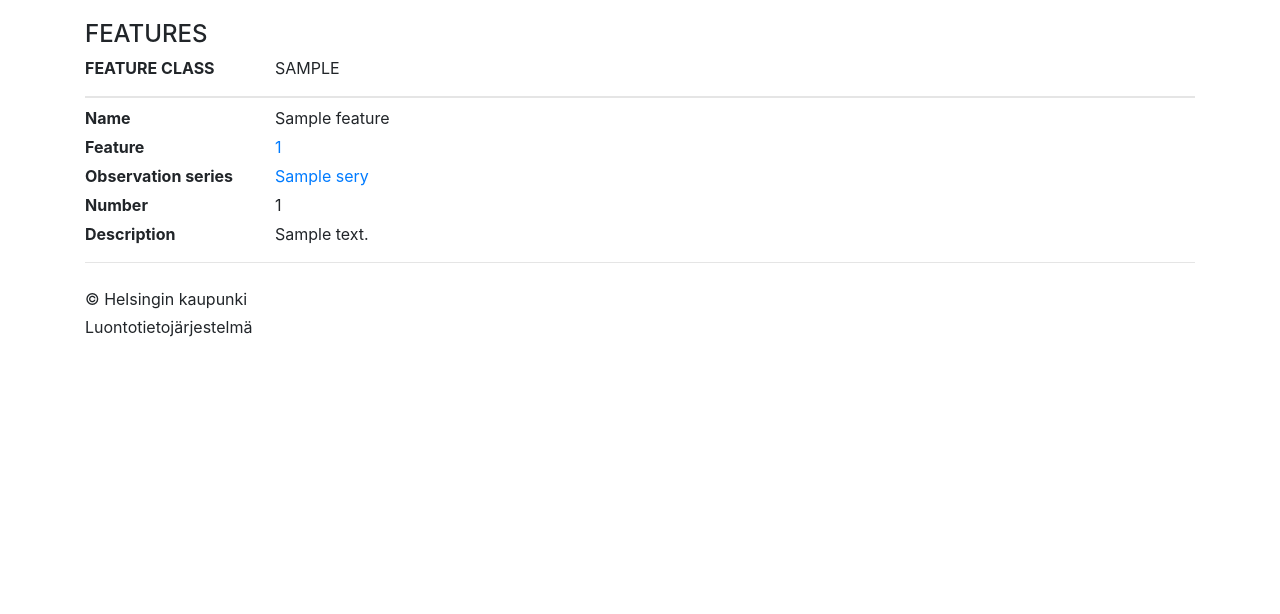
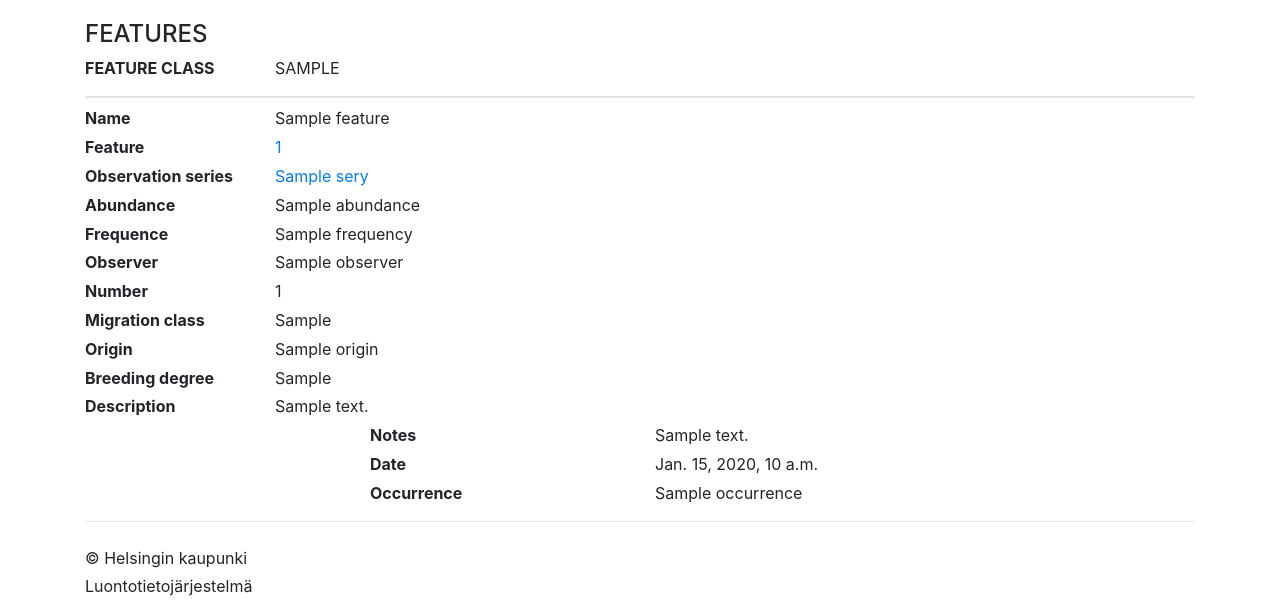
Before and after one commit to seitztimo/ltj, a Django app: template nature/templates/nature/reports/species-report.html in a window 1280 px wide. Shown: the part 386-1000 px from the top of the page. Before the commit the page ends 723 px from the top, so only its background shows below. Run offline with Django 3.2, Linux system fonts and the light colour scheme; the template is opened without the code that fills it: most values are stand-ins (such as "Sample title", 1, 10 or a date in 2020); some libraries are stand-ins or nearby versions.

Commit message:
Add missing fields to feature observations in species report

```diff
--- a/nature/templates/nature/reports/species-report.html
+++ b/nature/templates/nature/reports/species-report.html
@@ -72,7 +72,7 @@
         <hr class="mb-4">
     {% endif %}
 
-    <!-- Features -->
+    <!-- Features observations -->
     {% if observations %}
         <h4 class="text-uppercase">{% trans "Features" %}</h4>
         {% for observation in observations %}
@@ -86,7 +86,7 @@
                         <div class="col-sm-10 text-uppercase">{% firstof feature_class.super_class feature_class %}</div>
                     </div>
                     {% if feature_class.super_class %}
-                        {# if feature class has a super_class, its actuallyclass is displayed as subclass  #}
+                        {# if feature class has a super_class, feature class is displayed as subclass  #}
                         <div class="row">
                             <div class="col-sm-2 font-weight-bold text-uppercase">{% trans "subclass" %}</div>
                             <div class="col-sm-10 text-uppercase">{{ feature_class }}</div>
@@ -121,21 +121,83 @@
                 </div>
             {% endif %}
 
+            {% if observation.abundance and not observation.abundance.is_empty %}
+                <div class="row">
+                    <b class="col-sm-2">{% trans "Abundance" %}</b>
+                    <div class="col-sm-10">{{ observation.abundance }}</div>
+                </div>
+            {% endif %}
+
+            {% if observation.frequency and not observation.frequency.is_empty %}
+                <div class="row">
+                    <b class="col-sm-2">{% trans "Frequence" %}</b>
+                    <div class="col-sm-10">{{ observation.frequency }}</div>
+                </div>
+            {% endif %}
+
+            {% if observation.observer %}
+                <div class="row">
+                    <b class="col-sm-2">{% trans "Observer" %}</b>
+                    <div class="col-sm-10">{{ observation.observer }}</div>
+                </div>
+            {% endif %}
+
             {% if observation.number %}
                 <div class="row">
                     <b class="col-sm-2">{% trans "Number" %}</b>
-                    <div class="col-sm-10">
-                        {{ observation.number }}
-                    </div>
+                    <div class="col-sm-10">{{ observation.number }}</div>
+                </div>
+            {% endif %}
+
+            {% if observation.migration_class and not observation.migration_class.is_empty %}
+                <div class="row">
+                    <b class="col-sm-2">{% trans "Migration class" %}</b>
+                    <div class="col-sm-10">{{ observation.migration_class }}</div>
+                </div>
+            {% endif %}
+
+            {% if observation.origin and not observation.origin.is_empty %}
+                <div class="row">
+                    <b class="col-sm-2">{% trans "Origin" %}</b>
+                    <div class="col-sm-10">{{ observation.origin}}</div>
+                </div>
+            {% endif %}
+
+            {% if observation.breeding_degree and not observation.breeding_degree.is_empty %}
+                <div class="row">
+                    <b class="col-sm-2">{% trans "Breeding degree" %}</b>
+                    <div class="col-sm-10">{{ observation.breeding_degree}}</div>
                 </div>
             {% endif %}
 
             {% if observation.description %}
                 <div class="row">
                     <b class="col-sm-2">{% trans "Description" %}</b>
-                    <div class="col-sm-10">
-                        {{ observation.description }}
-                    </div>
+                    <div class="col-sm-10">{{ observation.description}}</div>
+                </div>
+            {% endif %}
+
+            {% if observation.notes %}
+                <div class="row">
+                    <div class="col-sm-3"></div>
+                    <b class="col-sm-3">{% trans "Notes" %}</b>
+                    <div class="col-sm-6">{{ observation.notes}}</div>
+                </div>
+            {% endif %}
+
+            {% if observation.date %}
+                <div class="row">
+                    <div class="col-sm-3"></div>
+                    <b class="col-sm-3">{% trans "Date" %}</b>
+                    <div class="col-sm-6">{{ observation.date}}</div>
+                </div>
+            {% endif %}
+
+            {% if observation.occurrence and not observation.occurrence.is_empty %}
+                <div class="row">
+                    <div class="col-sm-3"></div>
+                    <b class="col-sm-3">{% trans "Occurrence" %}</b>
+                    <div class="col-sm-6">{{ observation.occurrence}}</div>
                 </div>
             {% endif %}
         {% endfor %}
```
